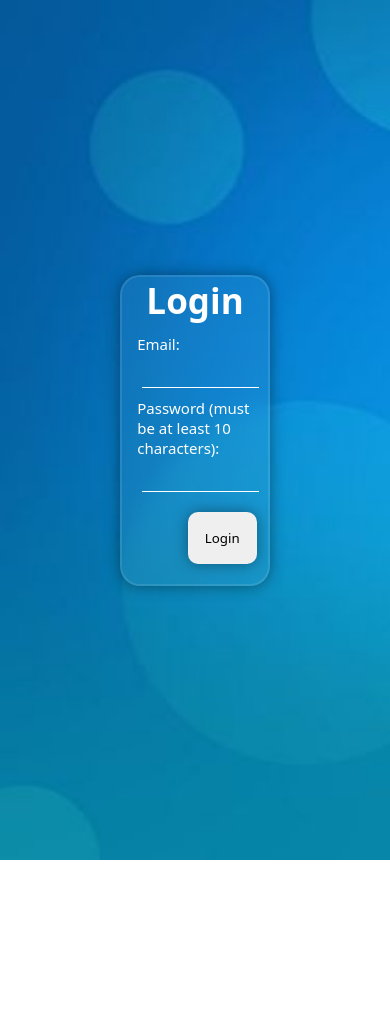
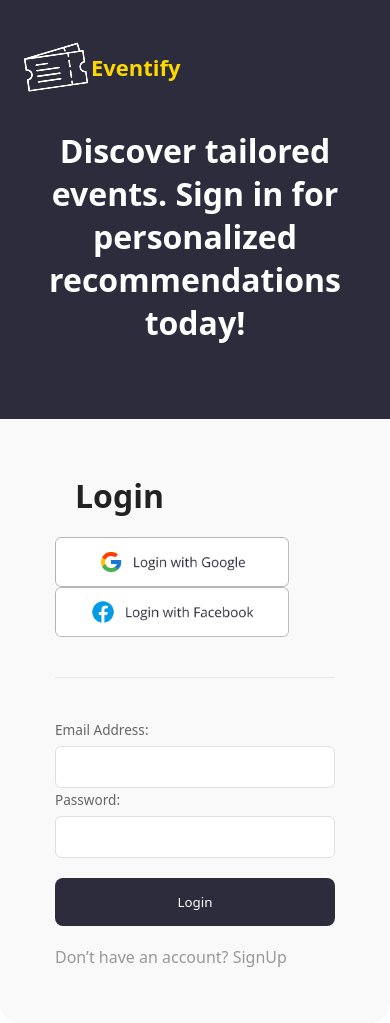
Before and after one commit to AlaaAshraf17/js-form-validation, a plain HTML site: page login.html in a window 390 px wide. Before the commit the page ends 860 px from the top, so only its background shows below. Drawn offline with Linux system fonts and the light colour scheme.

Commit message:
Added responsive design to login and register pages

```diff
--- /dev/null
+++ b/login.css
@@ -0,0 +1,175 @@
+    * {
+        box-sizing: border-box;
+        font-family: system-ui, -apple-system, BlinkMacSystemFont, 'Segoe UI', Roboto, Oxygen, Ubuntu, Cantarell, 'Open Sans', 'Helvetica Neue', sans-serif;
+        margin: 0;
+        padding: 0;
+    }
+
+    h1,h2,h3,h4,h5,h6 {
+        margin: 0;
+    }
+        .alert {
+        margin: 20px;
+        padding: 15px;
+        border-radius: 10px;
+        background-color: rgba(255, 0, 0, 0.1);
+        border: 1px solid rgba(255, 0, 0, 0.3);
+        color: black;
+        backdrop-filter: blur(10px);
+        box-shadow: 0 0 10px rgba(0,0,0,0.3);
+        font-size: 14px;
+        display: block;
+        transition: opacity 0.3s ease;
+    }
+
+.hidden {
+    display: none;
+}
+    .login-form{
+        display: flex;
+        overflow: hidden;
+
+    }
+    .sign-in{
+        background-color: #2D2C3C;
+        max-width: 50%;
+        min-height: 100vh;
+    }
+    .login-text{
+        max-width:50%;
+        display: flex;
+        align-items: center;
+        justify-content: center;
+        margin: 20% 10%;
+
+    }
+    .login-text h3{
+        font-size: 2.7rem;
+        color: white;
+        animation: slideUp 2s ease-out forwards;
+    }
+    @keyframes slideUp {
+        from {
+            transform: translateY(50px);
+            opacity: 0;
+        }
+        to {
+            transform: translateY(0);
+            opacity: 1;
+        }
+    }
+
+    .logo {
+        display: flex;
+        align-items: center;
+        font-size: 22px;
+        font-weight: bold;
+        color: #FFD700;
+    }
+    .login{
+    max-width: 70%;
+    background-color: #f9f9f9;
+    padding: 40px;
+    border-radius: 0 20px 20px 0;
+    align-items: center;
+
+    }
+    .login-box{
+    max-width: 100%;
+    /* background-color: #FFD700; */
+    padding: 10%;
+
+    }
+
+    .login-box p{
+    color: rgb(153, 152, 152);
+    margin-top: 20px;
+    }
+    .login-box p a{
+    text-decoration: none;
+    color: rgb(153, 152, 152);
+    }
+
+    .login h3{
+    margin: 0 0 20px 20px;
+    font-size: 2.0rem;
+    font-weight: 600;
+    color: #222;
+    }
+    .login img{
+    max-height: 50px;
+    margin-right: 20px;
+    cursor: pointer;
+    vertical-align: middle;
+        }
+    hr{
+        border: none;
+        border-top: 1px solid #e6e6e6;
+        margin: 40px 0;
+    }
+    .login label {
+    font-size: 0.85rem;
+    color: #666;
+    margin-top: 8px;
+    }
+    .login input {
+    width: 100%;
+    padding: 10px 12px;
+    margin-top: 6px;
+    border: 1px solid #e0e0e0;
+    border-radius: 6px;
+    font-size: 0.95rem;
+    background: #fff;
+    }
+    .login .login-btn {
+    margin-top: 20px;
+    margin-left: 100px;
+    width: 70%;
+    padding: 15px;
+    background: #2D2C3C;
+    color: #fff;
+    border: none;
+    border-radius: 8px;
+    cursor: pointer;
+    transition: all 0.3s ease;
+    }
+    .login .login-btn:hover{
+        background-color: #FFD700;
+        color: #2D2C3C;
+        transform: scale(1.05);
+        box-shadow: 0 6px 15px rgba(0, 0, 0, 0.2);
+    }
+
+    @media (max-width: 768px) {
+    .login-form {
+        flex-direction: column;
+        width: 100%;
+    }
+
+    .sign-in {
+        max-width: 100%;
+        min-height: auto;
+        padding: 40px 20px;
+        text-align: center;
+    }
+
+    .login-text {
+        max-width: 100%;
+        margin: 10% auto;
+        text-align: center;
+    }
+        .login-text h3{
+        font-size: 2.0rem;
+    }
+
+    .login {
+        max-width: 100%;
+        border-radius: 0 0 20px 20px;
+        padding: 20px;
+    }
+
+    .login .login-btn {
+        width: 100%;
+        margin: 20px 0 0 0;
+    }
+    }
--- a/login.html
+++ b/login.html
@@ -5,105 +5,38 @@
     <meta name="viewport" content="width=device-width, initial-scale=1.0">
     <title>Document</title>
 </head>
-
-<style>
-      *{
-        box-sizing: border-box;
-        font-family: system-ui, -apple-system, BlinkMacSystemFont, 'Segoe UI', Roboto, Oxygen, Ubuntu, Cantarell, 'Open Sans', 'Helvetica Neue', sans-serif;
-    }
-    h1,h2,h3,h4,h5,h6{
-        margin: 0;
-    }
-    body{
-        display: flex;
-        justify-content: center;
-        align-items: center;
-        height: 100vh;
-        background-image: url(./assets/background.jpg);
-        background-repeat: no-repeat;
-        background-size:cover;
-    }
-    .login-form{
-        background: rgba(255, 255, 255, 0.05);
-        backdrop-filter: blur(10px);
-        border: 2px solid rgba(255, 255, 255, 0.1) ;
-        border-radius: 20px;
-        width: 40%;
-        color: white;
-        box-shadow: 0 0 15px rgba(0,0,0,0.4);
-    }
-    h2{
-        color: white;
-        text-align: center;
-        font-size: 35px;
-    }
-    .input{
-        margin-left: 20px;
-        width: 80%;
-        display: block;
-        background: transparent;
-        border: none;
-        border-bottom: 1px solid white;
-        outline: none;
-        color: white;
-        flex: 1;
-        padding: 5px;
-
-    }
-    label{
-        font-size: 15px;
-        margin-top: 10px;
-        display: block;
-        margin-bottom: 5px;
-        margin-left: 15px;
-    }
-    .login-btn{
-        margin: 20px auto;
-        margin-left: 45%;
-        padding: 15px;
-        border-radius: 10px;
-        cursor: pointer;
-        border: 2px rgba(255, 255, 255, 0.05) solid  ;
-        box-shadow: 0 0 15px rgba(0,0,0,0.4);
-        transition: 0.3s;
-    }
-    .login-btn:hover{
-        background-color: rgb(7, 128, 139);
-    }
-    .alert {
-    margin: 20px;
-    padding: 15px;
-    border-radius: 10px;
-    background-color: rgba(255, 0, 0, 0.1);
-    border: 1px solid rgba(255, 0, 0, 0.3);
-    color: white;
-    backdrop-filter: blur(10px);
-    box-shadow: 0 0 10px rgba(0,0,0,0.3);
-    font-size: 14px;
-    display: block;
-    transition: opacity 0.3s ease;
-}
-
-.hidden {
-    display: none;
-}
-
-</style>
+<link rel="stylesheet" href="login.css">
 <body>
 
     <div class="login-form">
-    <form id="myForm" action="./index.html">
-        <div id="alert" class="alert hidden"></div>
-        <h2>Login</h2>
-        <label for="email">Email:</label>
-        <input type="text" id="email" class="input"  />
+        <div class="sign-in">
+        <div class="logo">
+        <img src="./assets/ticket.png" alt="logo" class="ticket">
+        <span>Eventify</span>
+    </div>
+    <div class="login-text">
+        <h3>Discover tailored events.
+Sign in for personalized recommendations today!</h3>
+    </div>
+        </div>
 
-        <label for="password">Password (must be at least 10 characters):</label>
-
-        <input type="password" id="input-password" class="input" >
-
-        <button class="login-btn">Login</button>
-    </form>
+        <div class="login">
+            <div class="login-box">
+            <h3>Login</h3>
+            <img src="assets/Sign up with google button.png" alt="" srcset="" class="google">
+            <img src="assets/Sign up with facebook button.png" alt="" srcset="">
+            <hr>
+            <form id="myForm" action="./index.html">
+                <div id="alert" class="alert hidden"></div>
+                <label for="email">Email Address:</label>
+                <input type="text" id="email">
+                <label for="email">Password:</label>
+                <input type="password" id="input-password">
+                <button class="login-btn">Login</button>
+            </form>
+            <p>Don’t have an account? <a href="./register.html">SignUp</a> </p>
+        </div>
+        </div>
     </div>
 </body>
 <script src="script.js"></script>
--- a/script.js
+++ b/script.js
@@ -4,8 +4,8 @@ const formElement=document.getElementById("myForm")
 formElement.addEventListener('submit',function(event){
     const isValid =
         validationEmpty() &&
-        vaildPass() &&
         validEmail()&&
+        vaildPass()&&
         confirmPassword();
 
     if (!isValid) {
@@ -28,11 +28,11 @@ function validEmail(){
     let emailPattern = /^[^\s@]+@[^\s@]+\.[^\s@]+$/
     if(!emailPattern.test(emailInput.value)){
         showAlert("Please enter a valid email address.")
-        emailInput.style.borderBottom="red solid 2px"
+        emailInput.style.border="red solid 2px"
         return false
     }
     else{
-        emailInput.style.borderBottom="white solid 2px"
+        emailInput.style.border="white solid 2px"
         return true
     }
 }
@@ -51,17 +51,16 @@ function validationEmpty(){
     }
     return true
 }
-
 function vaildPass(){
     let pass=document.getElementById("input-password").value
 if(pass.length<10){
         console.log("error")
-        document.getElementById("input-password").style.borderBottom="red solid 2px"
+        document.getElementById("input-password").style.border="red solid 2px"
         showAlert("Invalid password it must be more than 10 numbers or characters")
         return false
     }
     else{
-        document.getElementById("input-password").style.borderBottom="white solid 2px"
+        document.getElementById("input-password").style.border="white solid 2px"
         return true
     }
 }
@@ -70,14 +69,14 @@ function confirmPassword(){
 let pass=document.getElementById("input-password").value
 let confrimPass =document.getElementById("confirm-password").value
     if(pass!=confrimPass){
-        document.getElementById("input-password").style.borderBottom="red solid 2px"
-        document.getElementById("confirm-password").style.borderBottom="red solid 2px"
+        document.getElementById("input-password").style.border="red solid 2px"
+        document.getElementById("confirm-password").style.border="red solid 2px"
         showAlert("The password doesnot match")
         return false
     }
     else{
-        document.getElementById("input-password").style.borderBottom="white solid 2px"
-        document.getElementById("confirm-password").style.borderBottom="white solid 2px"
+        document.getElementById("input-password").style.border="white solid 2px"
+        document.getElementById("confirm-password").style.border="white solid 2px"
         return true
     }
 }
```
Also changed, not shown: index.html (+21 -8 lines), register.html (+26 -103 lines), style.css (+12 -9 lines), assets/Sign up with facebook button.png (added), assets/Sign up with google button.png (added).
